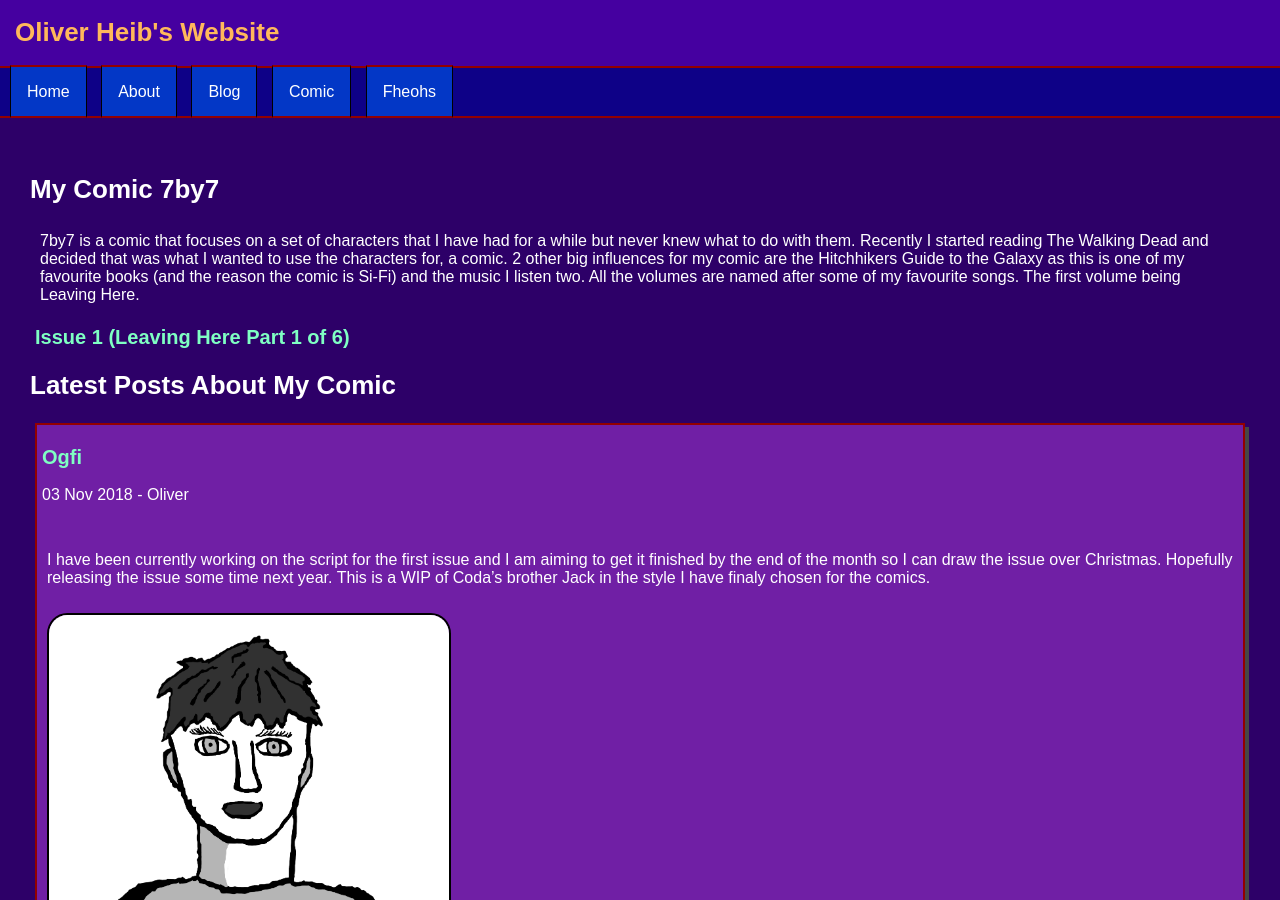
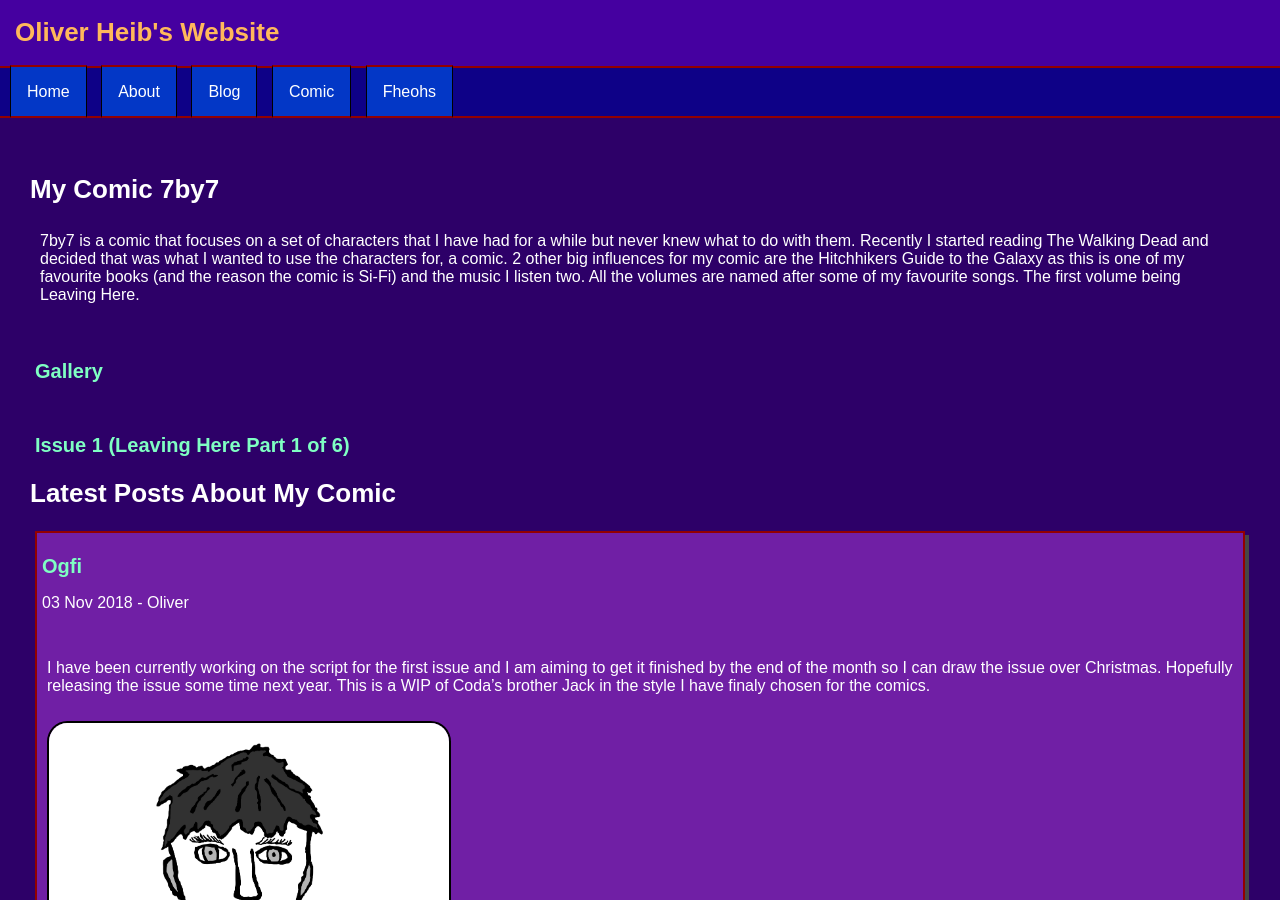
Before and after one commit to OliverHeib/E-PortfolioInJekyll, a Jekyll site: the page built from comic.html, in a window 1280 px wide and 900 px high. Built offline with Jekyll 4.4.1, drawn with Linux system fonts in a browser that asks for light colours; comment, search, counter and statistics services are not loaded.

Commit message:
Update comic.html

```diff
--- a/comic.html
+++ b/comic.html
@@ -5,6 +5,10 @@ title: Comic
 <h1>My Comic 7by7</h1>
 <p>7by7 is a comic that focuses on a set of characters that I have had for a while but never knew what to do with them. Recently I started reading The Walking Dead and decided that was what I wanted to use the characters for, a comic. 2 other big influences for my comic are the Hitchhikers Guide to the Galaxy as this is one of my favourite books (and the reason the comic is Si-Fi) and the music I listen two. All the volumes are named after some of my favourite songs. The first volume being Leaving Here.</p>
 
+<br>
+<h2><a href="/E-PortfolioInJekyll/comic/7by7/gallery">Gallery</a></h2>
+
+<br>
 <h2><a href="/E-PortfolioInJekyll/comic/7by7/issue1">Issue 1 (Leaving Here Part 1 of 6)</a></h2>
 
 <h1>Latest Posts About My Comic</h1>
```
